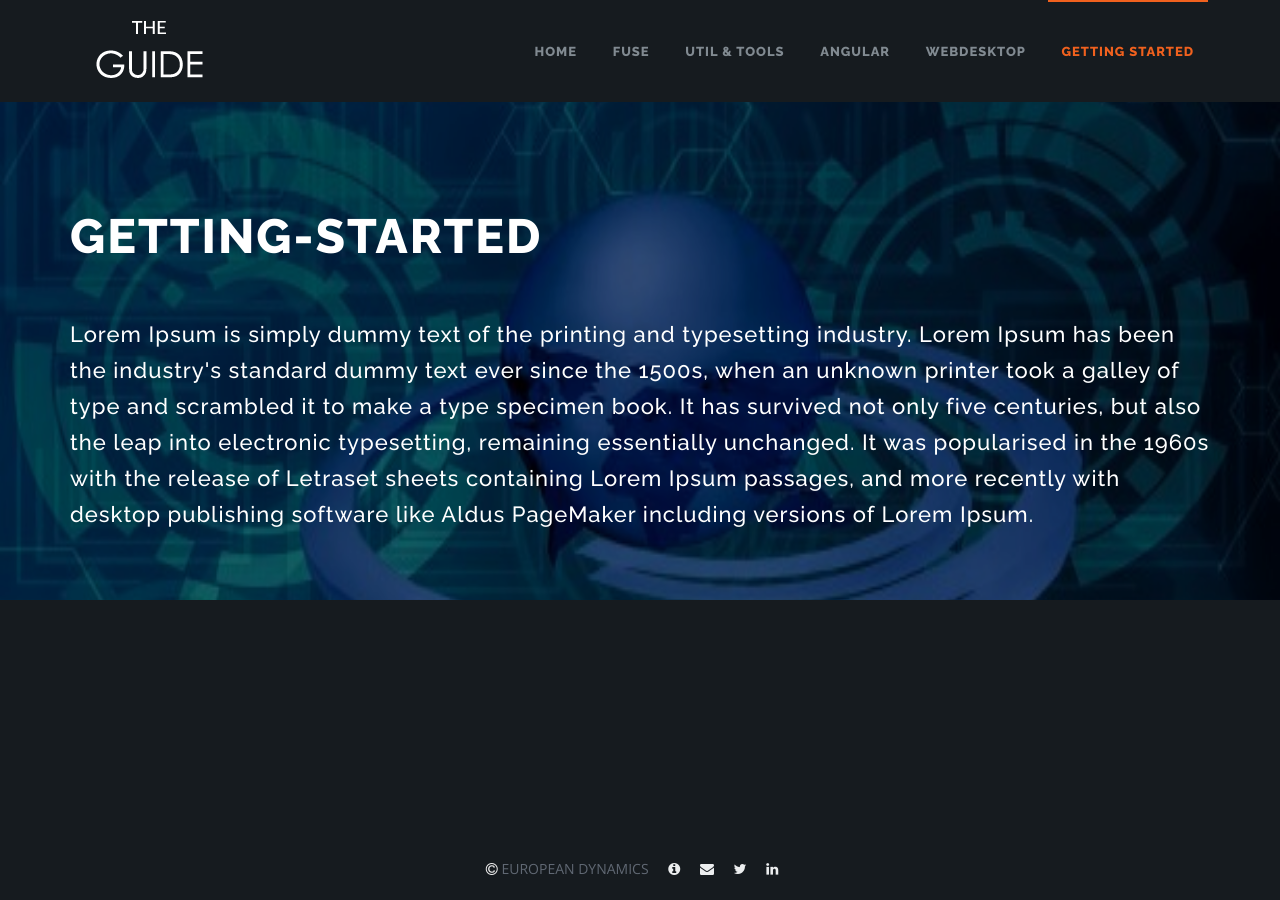
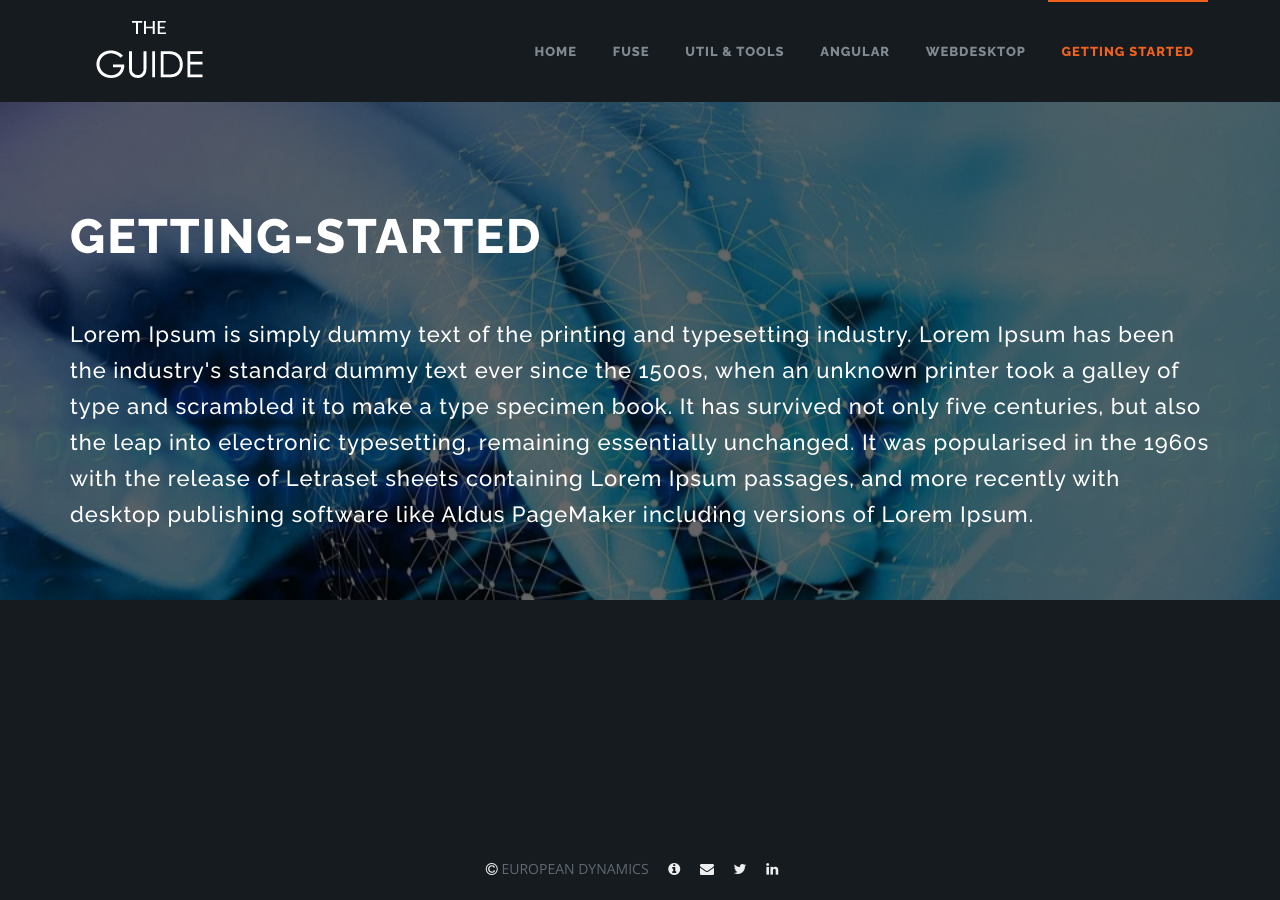
Before and after one commit to qlack/QLACK-Website, a Jekyll site: the page built from getting-started.md, in a window 1280 px wide. Built offline with Jekyll 4.4.1, drawn with Linux system fonts in a browser that asks for light colours.

Commit message:
new header images

```diff
--- a/_layouts/getting-started.html
+++ b/_layouts/getting-started.html
@@ -7,7 +7,7 @@ layout: wrapper
     {% include top-navigation.html activeGettingStarted="active" %}
     <!-- END Logo & Navigation -->
     <!-- Header image -->
-    <div class="header-image bg-img-page-getting-started-header overlay-black overlay-pale">
+    <div class="header-image bg-img-page-getting-started-header overlay-black overlay-intense">
         <div class="container">
             <h1><strong>GETTING-STARTED</strong></h1>
             <h4>Lorem Ipsum is simply dummy text of the printing and typesetting industry. Lorem Ipsum has been the
```
Also changed, not shown: assets/img/angular.jpg, assets/img/getting-started.jpg, assets/img/webdesktop.jpg.
